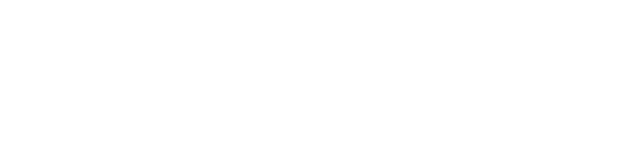
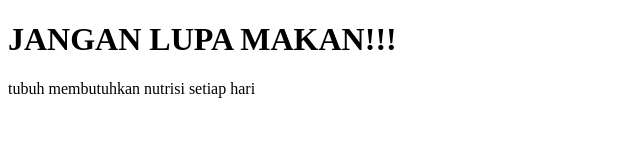
Before and after one commit to Zaidan07/git-basic, a plain HTML site: page test.html in a window 1280 px wide. Shown: the whole page, without its empty margins (0-640 px from the left). Drawn offline with Linux system fonts and the light colour scheme.

Commit message:
feat: menambahkan keterangan

```diff
--- a/test.html
+++ b/test.html
@@ -6,6 +6,9 @@
     <title>Document</title>
 </head>
 <body>
-    <div id="app"></div>
+    <div id="app">
+        <h1>JANGAN LUPA MAKAN!!!</h1>
+        <p>tubuh membutuhkan nutrisi setiap hari</p>
+    </div>
 </body>
 </html>
```
